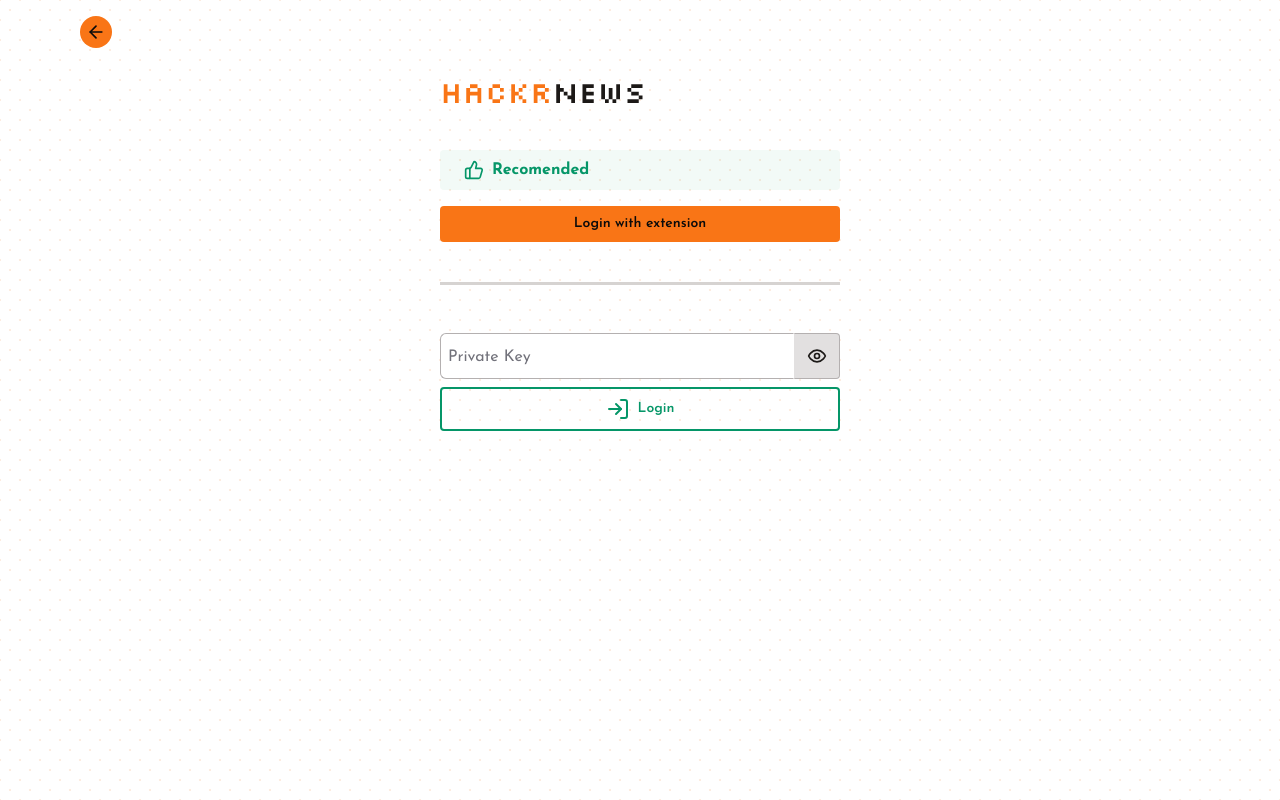
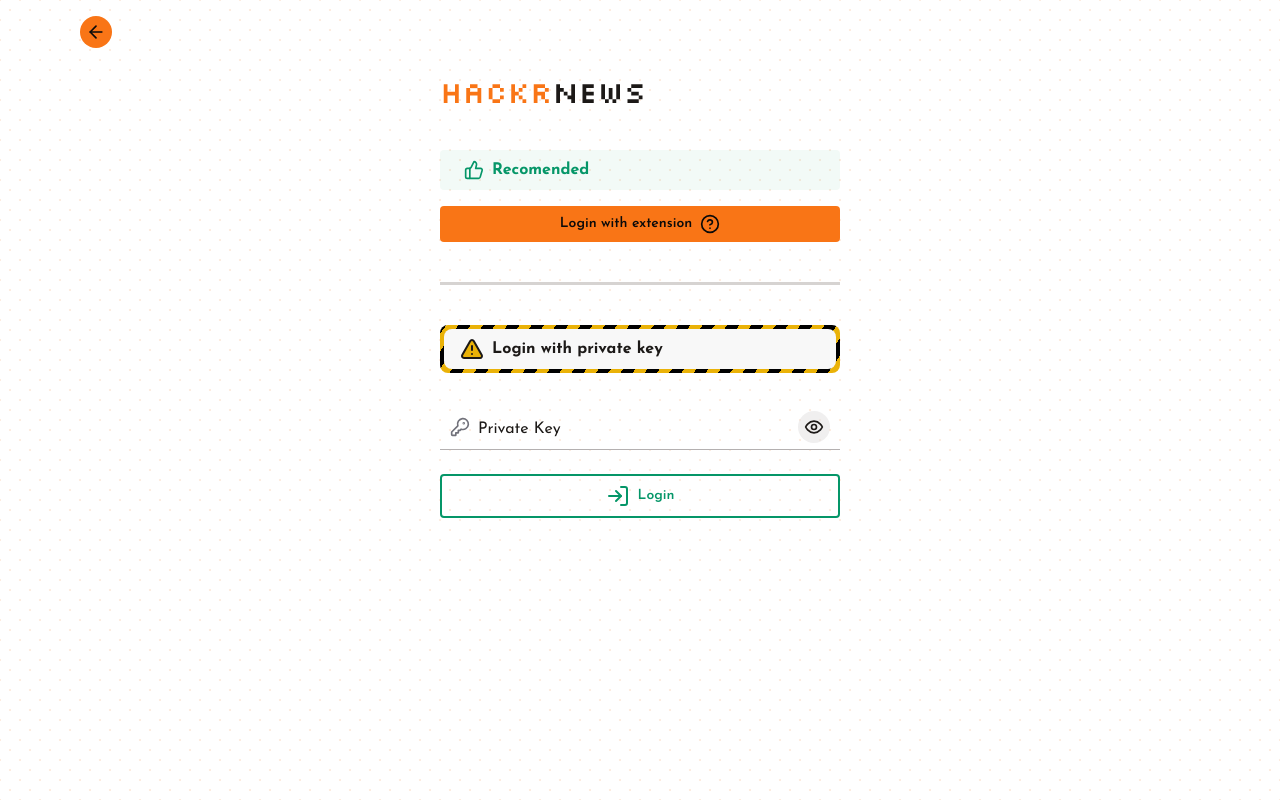
Before and after one commit to nodetec/hackrnews, a Next.js app: page /login in a window 1280 px wide. Built offline with nearby package versions, Linux system fonts and the light colour scheme; a web font is replaced by a local one.

Commit message:
Finishing Ui for login modal

```diff
--- a/src/app/(main)/page.tsx
+++ b/src/app/(main)/page.tsx
@@ -1,6 +1,5 @@
 import ArticleCard from "@/components/article-card";
 import Feed from "@/utils/actions/main-feed";
-import Link from "next/link";
 
 export default async function Page() {
   const feed = new Feed();
@@ -17,8 +16,6 @@ export default async function Page() {
           <ArticleCard {...props} key={props.postNr} />
         </div>
       ))}
-
-      <Link href="/login">Login</Link>
     </div>
   );
 }
--- a/src/components/login/index.tsx
+++ b/src/components/login/index.tsx
@@ -1,9 +1,14 @@
 import { Button, OutlineButton } from "@ui/buttons";
 import Logo from "@components/logo";
 import Divider from "@ui/divider";
-import { LogInIcon, ThumbsUpIcon } from "lucide-react";
+import {
+  AlertTriangleIcon,
+  HelpCircleIcon,
+  LogInIcon,
+  ThumbsUpIcon,
+} from "lucide-react";
 import PrivkeyInput from "./privkey-input";
-import { twJoin } from "tailwind-merge";
+import DangerWrapper from "@/ui/danger-wrapper";
 
 export default function Login() {
   return (
@@ -19,20 +24,19 @@ export default function Login() {
 
         <Button variant="primary" className="w-full">
           Login with extension
+          <HelpCircleIcon className="w-5 h-5 justify-self-end" />
         </Button>
       </div>
       <Divider />
 
       <form className="flex flex-col">
+        <DangerWrapper className="mb-2 relative">
+          <div className="flex gap-2 py-2 px-4 justify-between items-center">
+            <AlertTriangleIcon className="w-6 h-6 fill-warn" />
+            <h4 className="grow font-bold">Login with private key</h4>
+          </div>
+        </DangerWrapper>
         <PrivkeyInput></PrivkeyInput>
-        {/* <input */}
-        {/*   className={twJoin( */}
-        {/*     "w-full rounded-md border border-secondary text-secondary px-4 py-2 cursor-pointer", */}
-        {/*     "hover:bg-secondary/5 focus:bg-secondary/10 transition-colors", */}
-        {/*   )} */}
-        {/*   type="submit" */}
-        {/*   value="Login" */}
-        {/* /> */}
         <OutlineButton variant="success" type="submit">
           <LogInIcon />
           Login
--- a/src/components/login/privkey-input.tsx
+++ b/src/components/login/privkey-input.tsx
@@ -1,24 +1,31 @@
 "use client";
 
-import { Button } from "@/ui/buttons";
+import { Button, RoundButton } from "@/ui/buttons";
 import { Input } from "@/ui/input";
-import { EyeIcon, EyeOffIcon } from "lucide-react";
+import { EyeIcon, EyeOffIcon, KeyRoundIcon } from "lucide-react";
 import React, { useState } from "react";
+import { twJoin } from "tailwind-merge";
 
 export default function PrivkeyInput() {
   const [isShow, setIsShow] = useState<boolean>(false);
   return (
-    <div className="flex">
+    <div className="flex items-center border-b border-surface3 my-6 px-2.5">
+      <div
+        className={twJoin("rounded-r-none ", "rounded-md")}
+      >
+        <KeyRoundIcon className="w-5 h-5 self-center text-subText" />
+      </div>
+
       <span className="flex-grow">
         <Input
           type={isShow ? "text" : "password"}
-          className="rounded-r-none border-r-transparent bg-backgroun"
+          className="border-none"
           label="Private Key"
         />
       </span>
-      <Button
+      <RoundButton
         title="Toggle key visibility"
-        className="rounded-l-none my-2 bg-surface2 border border-surface3 border-l-transparent"
+        className="bg-surface2/50"
         onClick={() => setIsShow(!isShow)}
       >
         {isShow ? (
@@ -26,7 +33,7 @@ export default function PrivkeyInput() {
         ) : (
           <EyeIcon className="w-5 h-5" />
         )}
-      </Button>
+      </RoundButton>
     </div>
   );
 }
--- a/src/components/navbar/desktop-drawer.tsx
+++ b/src/components/navbar/desktop-drawer.tsx
@@ -35,14 +35,14 @@ export default function DesktopDrawer() {
         />
         <Drawer.Content
           ref={content}
+          // className={twJoin(
+          //   "bg-background z-[999] flex flex-col rounded-l-xl h-[90%] w-[400px] inset-y-0",
+          //   "right-0 my-auto focus:outline-none",
+          // )}
           className={twJoin(
-            "bg-background z-[999] flex flex-col rounded-l-xl h-[90%] w-[400px] inset-y-0",
+            "bg-background z-[999] flex flex-col rounded-l-xl h-[90%] w-[400px] fixed inset-y-0",
             "right-0 my-auto focus:outline-none",
           )}
-        // className={twJoin(
-        //   "bg-background z-[999] flex flex-col rounded-l-xl h-[90%] w-[400px] fixed inset-y-0",
-        //   "right-0 my-auto focus:outline-none",
-        // )}
         >
           <div className="pt-3 pl-3">
             <RoundButton onClick={() => setOpen(false)}>
--- a/src/components/navbar/index.tsx
+++ b/src/components/navbar/index.tsx
@@ -39,14 +39,15 @@ export default function Navbar() {
         </div>
 
         <div className="hidden gap-4 justify-center items-center lg:flex">
-          {!profilesVal ? (
-            <Login />
-          ) : (
-            <Suspense fallback={<div>Loading...</div>}>
-              <Accounts profiles={profilesVal} />
-            </Suspense>
-          )}
-          {/* <Accounts profiles={profilesVal} /> */}
+          {/* {!profilesVal ? ( */}
+          {/*   <Login /> */}
+          {/* ) : ( */}
+          {/*   <Suspense fallback={<div>Loading...</div>}> */}
+          {/*     <Accounts profiles={profilesVal} /> */}
+          {/*   </Suspense> */}
+          {/* )} */}
+
+          <Accounts profiles={profilesVal} />
           <Divider vertical />
 
           <DesktopDrawer />
--- a/src/components/navbar/mobile-drawer.tsx
+++ b/src/components/navbar/mobile-drawer.tsx
@@ -10,7 +10,6 @@ import {
   Settings,
   UserIcon,
 } from "lucide-react";
-import Link from "next/link";
 import { usePathname, useRouter } from "next/navigation";
 import React, { useEffect, useRef, useState } from "react";
 import { twJoin } from "tailwind-merge";
@@ -52,6 +51,15 @@ export default function MobileDrawer() {
     }
   }, [snap]);
 
+  useEffect(() => {
+    return () => {
+      if (link) {
+        router.push(link);
+        setLink(null);
+      }
+    };
+  });
+
   return (
     <Drawer.Root
       open={open}
@@ -67,12 +75,12 @@ export default function MobileDrawer() {
         // if you are trying to fix this, please let me know (I would love to know a better
         // solutuion for this problem).
         // Read the explanation below.
-        setTimeout(() => {
-          if (link) {
-            router.push(link);
-            setLink(null);
-          }
-        }, 450);
+        // setTimeout(() => {
+        //   if (link) {
+        //     router.push(link);
+        //     setLink(null);
+        //   }
+        // }, 450);
         // INFO: Exaplanation: The way the browser history() api (or the nextJS router() api) works
         // is that it will add to the current history stack the new link. This means that the
         // current page position - scrollY, clientY, etc. - are retrieved and put in the object that
@@ -90,6 +98,7 @@ export default function MobileDrawer() {
         // timeout so the actual linking happens then. The whole wait for the drawer to close is
         // just so vaul restores the body state and size, so the history/router apis can get the
         // current Y position and scroll back on history.back() or something like that.
+        //
         //
         // INFO: what would I have done? I would have created a component on the top level of the
         // html tree, that is fixed to the bottom of the screen, so you could expand from there
--- /dev/null
+++ b/src/ui/danger-wrapper/index.tsx
@@ -0,0 +1,17 @@
+import React from "react";
+import { twMerge } from "tailwind-merge";
+import styles from "./styles.module.css";
+
+export default function DangerWrapper({
+  children,
+  className,
+}: {
+  children: React.ReactNode;
+  className?: string;
+}) {
+  return (
+    <div className={twMerge(styles.stripes, "p-1 rounded-lg", className)}>
+      <div className="bg-background rounded-lg">{children}</div>
+    </div>
+  );
+}
--- /dev/null
+++ b/src/ui/danger-wrapper/styles.module.css
@@ -0,0 +1,7 @@
+.stripes {
+  background: repeating-linear-gradient(-55deg,
+      theme("colors.warn"),
+      theme("colors.warn") 10px,
+      black 10px,
+      black 20px);
+}
--- a/src/ui/input/index.tsx
+++ b/src/ui/input/index.tsx
@@ -10,7 +10,7 @@ export interface InputProps
 const Input = React.forwardRef<HTMLInputElement, InputProps>(
   ({ className, type, label = "label", ...props }, ref) => {
     return (
-      <div className={`relative my-2 ${styles.input}`}>
+      <div className={`relative ${styles.input}`}>
         <div className="relative float-label-input">
           <input
             ref={ref}
@@ -18,7 +18,7 @@ const Input = React.forwardRef<HTMLInputElement, InputProps>(
             className={twMerge(
               twJoin(
                 "peer block bg-transparent w-full focus:outline-none focus:shadow-outline border",
-                "border-surface3 rounded-md py-2.5 px-3  appearance-none leading-normal",
+                "border-surface3 rounded-md py-2.5 px-3 appearance-none leading-normal",
                 "disabled:border-opacity-40 disabled:cursor-not-allowed",
                 "disabled:text-opacity-40",
               ),
@@ -29,8 +29,8 @@ const Input = React.forwardRef<HTMLInputElement, InputProps>(
           />
           <label
             className={twJoin(
-              "absolute top-3 left-0 text-base text-subText pointer-events-none transition duration-200",
-              "ease-in-out bg-inherit px-2 peer-disabled:opacity-40 peer-focus:text-black rounded-xl",
+              "absolute top-3 left-0 text-base pointer-events-none transition duration-200",
+              "ease-in-out px-2 peer-disabled:opacity-40 peer-focus:text-subText rounded-xl",
             )}
           >
             {label}
--- a/src/ui/input/styles.module.css
+++ b/src/ui/input/styles.module.css
@@ -1,6 +1,7 @@
 .input:focus-within label,
 .input input:not(:placeholder-shown)+label {
   transform: translateY(-1.5rem) scale(0.85);
-  background-color: rgb(var(--color-primary) / 1);
-  color: black;
+  /* background-color: rgb(var(--color-primary) / 1); */
+  background-color: transparent;
+  color: rgb(var(--color-sub-text) / 1);
 }
--- a/src/utils/actions/main-feed.ts
+++ b/src/utils/actions/main-feed.ts
@@ -2,7 +2,6 @@ import { DEFAULT_RELAYS, pool } from "../nostr";
 
 // FIXME: Tis won't work because nextjs team it's all about functional bros.
 // even though fking js is not the language for that. -> convert this to function
-// TODO: ask chris what are the best filters for this
 const FILTERS = [{ kinds: [1070], limit: 3 }];
 
 export default class Feed {
```
Also changed, not shown: src/stores/theme.ts (+4 -4 lines).
